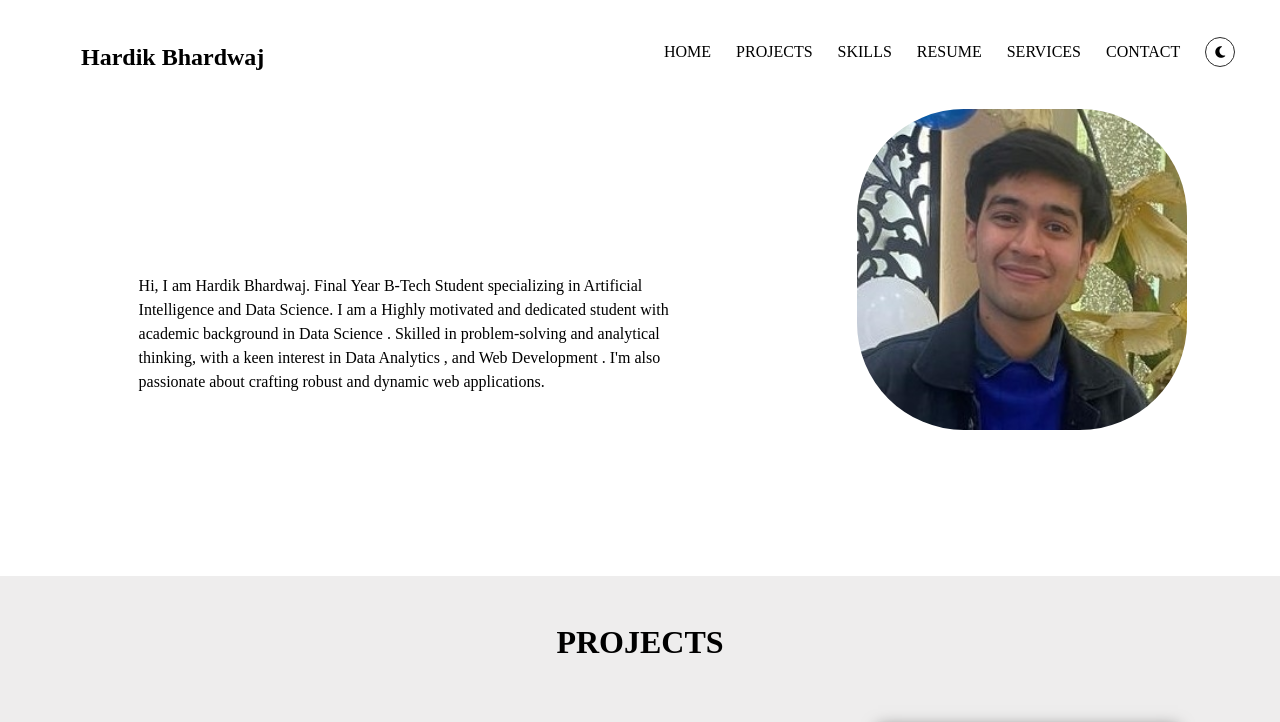
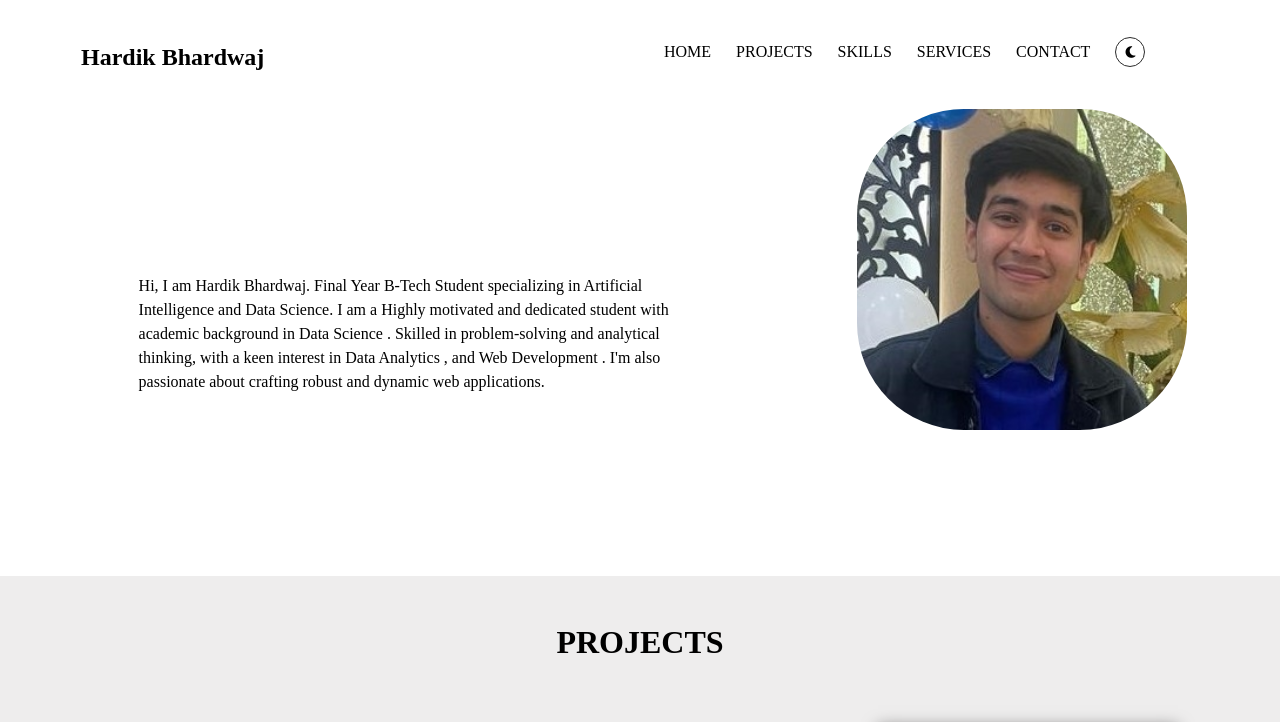
Before and after one commit to hardikhb/portfolio, a website: page PC-Portfolio-main/index.html in a window 1280 px wide. Shown: the top 722 px of the page. Drawn offline with Linux system fonts and the light colour scheme; a web font is replaced by a local one.

Commit message:
Update index.html

```diff
--- a/PC-Portfolio-main/index.html
+++ b/PC-Portfolio-main/index.html
@@ -27,7 +27,6 @@
           <li class='link'><a href="#home">Home</a></li>
           <li class='link'><a href="#portfolio">Projects</a></li>
           <li class='link'><a href="#skills">Skills</a></li>
-          <li class='link'><a href="">Resume</a></li>
           <li class='link'><a href="#services">Services</a></li>
           <li class='link'><a href="#contact">Contact</a></li>
           <li>
```
